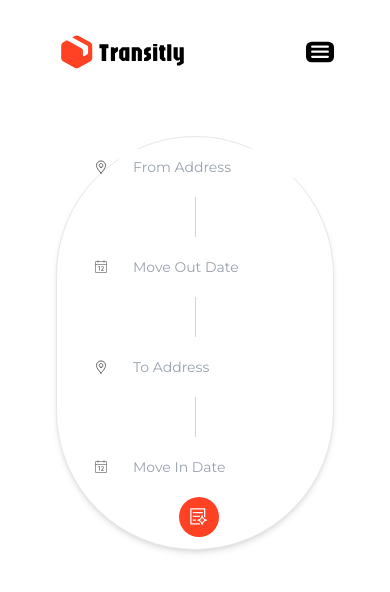
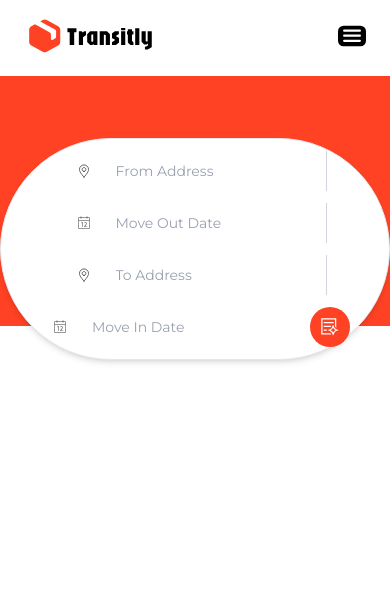
Before and after one commit to neels22/Transitly, a React (Vite) app in the folder frontend/: page /home in a window 390 px wide. Shown: the top 592 px of the page. Built offline with nearby package versions, Linux system fonts and the light colour scheme.

Commit message:
Updating UI for home page

```diff
--- a/frontend/src/App.css
+++ b/frontend/src/App.css
@@ -1,5 +1,5 @@
 #root {
   margin: 0 auto;
-  padding: 2rem;
+  padding-top: 1em;
   text-align: center;
 }
--- a/frontend/src/pages/Home.tsx
+++ b/frontend/src/pages/Home.tsx
@@ -15,7 +15,7 @@ const Field = ({
   icon: string;
   children: React.ReactNode;
 }) => (
-  <div className="flex items-center gap-2 px-3 z-10">
+  <div className="flex items-center gap-2 px-3">
     <img src={icon} alt="" className="w-4 h-4 opacity-80" />
     {children}
   </div>
@@ -47,20 +47,18 @@ export default function Home() {
       return;
     }
 
-  // Format date as YYYY-MM-DD in local timezone
     const year = date.getFullYear();
-  const month = String(date.getMonth() + 1).padStart(2, '0');
-  const day = String(date.getDate()).padStart(2, '0');
+    const month = String(date.getMonth() + 1).padStart(2, "0");
+    const day = String(date.getDate()).padStart(2, "0");
     const value = `${year}-${month}-${day}`;
 
     setForm((prev) => ({ ...prev, [fieldName]: value }));
   };
 
-// Helper function to parse date string in local timezone
   const parseLocalDate = (dateString: string): Date | undefined => {
     if (!dateString) return undefined;
-  const [year, month, day] = dateString.split('-').map(Number);
-  return new Date(year, month - 1, day); // month is 0-indexed
+    const [year, month, day] = dateString.split("-").map(Number);
+    return new Date(year, month - 1, day);
   };
 
   const handleSubmit = async () => {
@@ -114,8 +112,11 @@ const parseLocalDate = (dateString: string): Date | undefined => {
   };
 
   return (
-    <div className="min-h-screen bg-white flex justify-center items-start pt-16 px-6 text-sm">
-      <div className="flex flex-wrap md:flex-nowrap items-center justify-center bg-white border border-gray-200 px-6 py-3 rounded-full shadow-md w-full max-w-5xl gap-3">
+    <div className="min-h-screen bg-white text-sm flex flex-col items-center">
+      {/* 🟧 Orange section (background only) */}
+      <div className="bg-[#FF4124] h-[250px] flex justify-center items-end absolute top-15 left-0 right-0">
+        {/* Floating bar overlaps bottom of orange */}
+        <div className="bg-white shadow-md rounded-full border border-gray-200 px-6 py-3 flex flex-wrap md:flex-nowrap items-center justify-center gap-3 max-w-5xl w-full -mb-8.5 z-10">
           <Field icon={locationIcon}>
             <AddressAutocomplete
               name="from_address"
@@ -186,13 +187,15 @@ const parseLocalDate = (dateString: string): Date | undefined => {
             <button
               onClick={handleSubmit}
               disabled={isLoading}
-            className="flex items-center justify-center bg-[#FF4124] rounded-full w-10 h-10 hover:scale-105 transition focus:outline-none border-none"
+              className="flex items-center justify-center bg-[#FF4124] rounded-full w-10 h-10 hover:bg-[#000] hover:scale-105 transition focus:outline-none border-none"
             >
               <img src={goButton} alt="Submit" className="w-5 h-5" />
             </button>
           </div>
         </div>
+      </div>
 
+      {/* Notification below */}
       <Notification
         message={notification.message}
         type={notification.type}
```
Also changed, not shown: 1 other file (tests, documents, lock files or other folders). Lines whose indentation alone changed are shown as unchanged.
